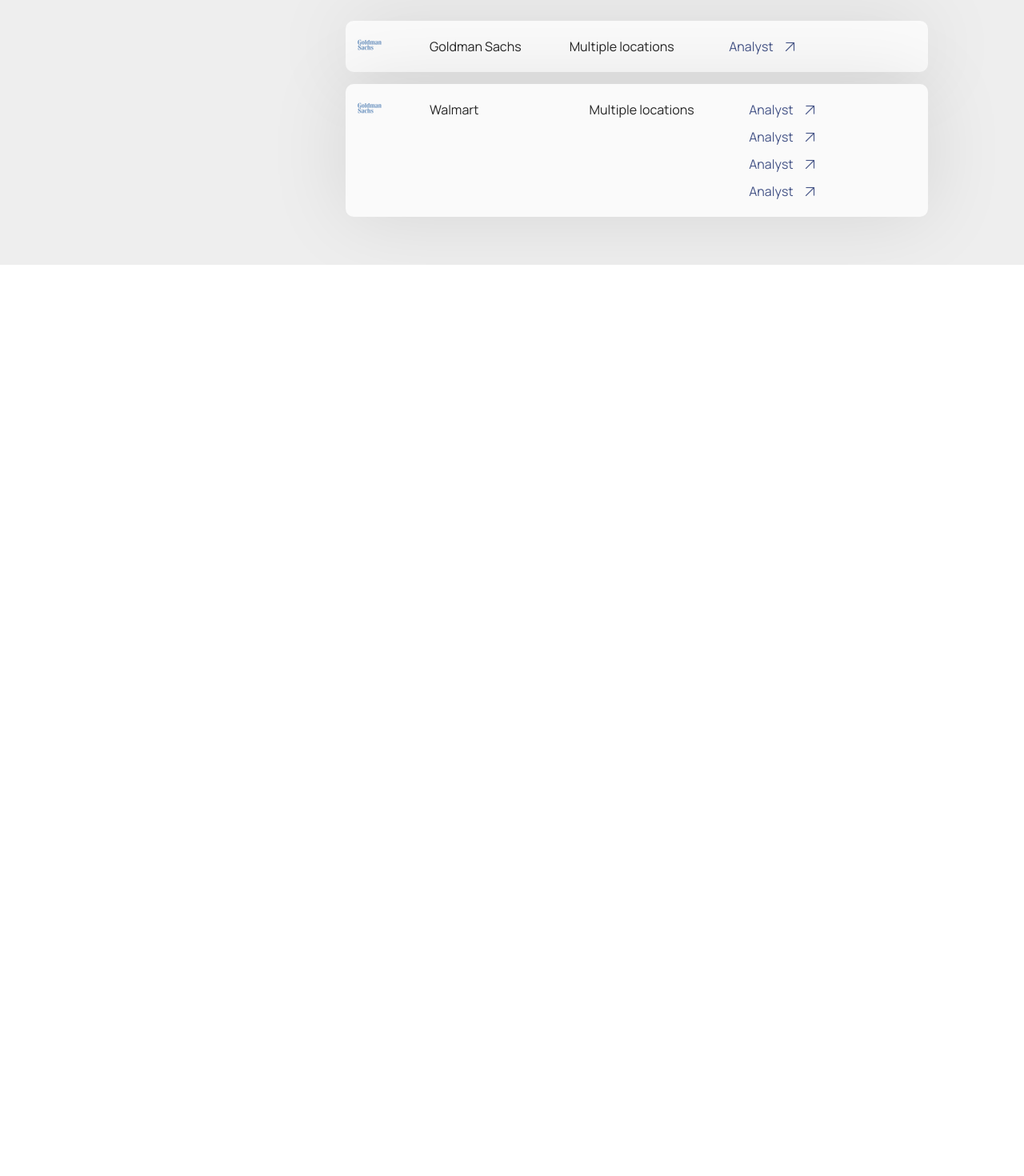
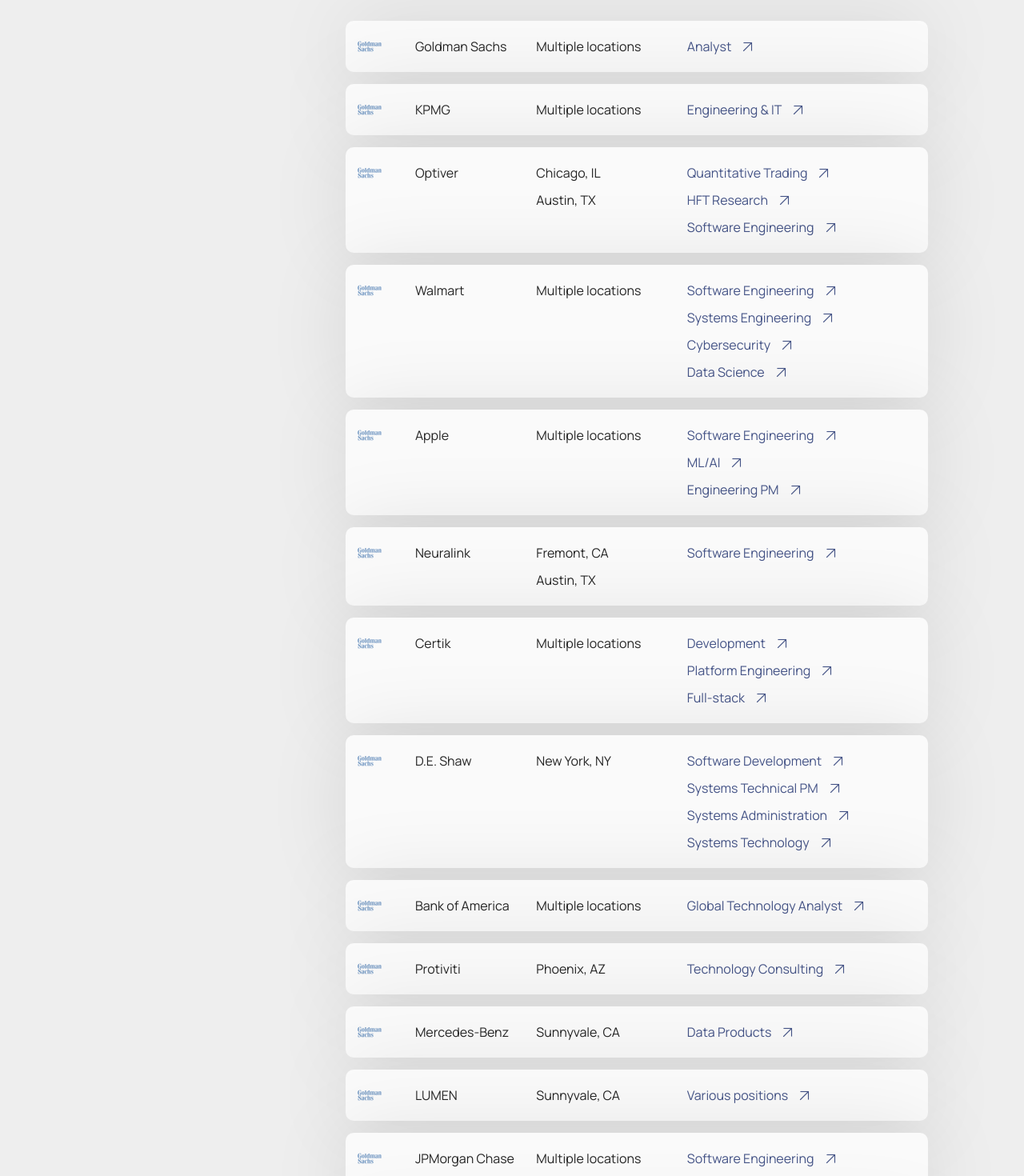
Before and after one commit to jennie7pm/CS160-Final-Project-Community, a React (Create React App) app: page /resources in a window 1280 px wide. Shown: the part 700-2170 px from the top of the page at 80% size. Before the commit the page ends 1031 px from the top, so only its background shows below. Built offline with nearby package versions, Linux system fonts and the light colour scheme; what @react-pdf/renderer would draw is missing.

Commit message:
added open position component

```diff
--- a/src/components/reousrces/Internship-Search.js
+++ b/src/components/reousrces/Internship-Search.js
@@ -8,8 +8,31 @@
 import OttaLogo from "./images/logos/otta.png";
 import ZiprecruiterLogo from "./images/logos/ziprecruiter.png";
 import GoldmanSachsLogo from "./images/logos/goldmansachs.png";
+import { useCallback } from "react";
 
-import { useCallback } from "react";
+function OpenPosition({ company, location, position }) {
+  return (
+    <div className="position-card">
+      <div className="company-container">
+        <img className="icon" alt={company.name} src={company.logo}></img>
+        <p>{company.name}</p>
+      </div>
+      <div className="location-container">
+        {location.map((loc, index) => (
+          <p key={index}>{loc}</p>
+        ))}
+      </div>
+      <div className="link-container">
+        {position.map((pos, index) => (
+          <button className="link-button" key={index}>
+            <p>{pos}</p>
+            <img className="small-icon" src={LinkIcon}></img>
+          </button>
+        ))}
+      </div>
+    </div>
+  );
+}
 
 export function InternshipSearch() {
   const openLinkedIn = useCallback(() => {
@@ -100,54 +123,94 @@
             <h2>Open Positions</h2>
           </div>
           <div className="resources-container">
-            <div className="position-card">
-              <img
-                className="icon"
-                alt="Goldman Sachs logo"
-                src={GoldmanSachsLogo}
-              ></img>
-              <p>Goldman Sachs</p>
-              <div className="column-container">
-                <p>Multiple locations</p>
-              </div>
-              <div className="column-container">
-                <button className="link-button">
-                  <p>Analyst</p>
-                  <img className="small-icon" src={LinkIcon}></img>
-                </button>
-              </div>
-            </div>
-            <div className="position-card">
-              <img
-                className="icon"
-                alt="Goldman Sachs logo"
-                src={GoldmanSachsLogo}
-              ></img>
-              <div className="column-container">
-                <p>Walmart</p>
-              </div>
-              <div className="column-container">
-                <p>Multiple locations</p>
-              </div>
-              <div className="column-container">
-                <button className="link-button">
-                  <p>Analyst</p>
-                  <img className="small-icon" src={LinkIcon}></img>
-                </button>
-                <button className="link-button">
-                  <p>Analyst</p>
-                  <img className="small-icon" src={LinkIcon}></img>
-                </button>
-                <button className="link-button">
-                  <p>Analyst</p>
-                  <img className="small-icon" src={LinkIcon}></img>
-                </button>
-                <button className="link-button">
-                  <p>Analyst</p>
-                  <img className="small-icon" src={LinkIcon}></img>
-                </button>
-              </div>
-            </div>
+            <OpenPosition
+              company={{ name: "Goldman Sachs", logo: GoldmanSachsLogo }}
+              location={["Multiple locations"]}
+              position={["Analyst"]}
+            />
+            <OpenPosition
+              company={{ name: "KPMG", logo: GoldmanSachsLogo }}
+              location={["Multiple locations"]}
+              position={["Engineering & IT"]}
+            />
+            <OpenPosition
+              company={{ name: "Optiver", logo: GoldmanSachsLogo }}
+              location={["Chicago, IL", "Austin, TX"]}
+              position={[
+                "Quantitative Trading",
+                "HFT Research",
+                "Software Engineering",
+              ]}
+            />
+            <OpenPosition
+              company={{ name: "Walmart", logo: GoldmanSachsLogo }}
+              location={["Multiple locations"]}
+              position={[
+                "Software Engineering",
+                "Systems Engineering",
+                "Cybersecurity",
+                "Data Science",
+              ]}
+            />
+            <OpenPosition
+              company={{ name: "Apple", logo: GoldmanSachsLogo }}
+              location={["Multiple locations"]}
+              position={["Software Engineering", "ML/AI", "Engineering PM"]}
+            />
+            <OpenPosition
+              company={{ name: "Neuralink", logo: GoldmanSachsLogo }}
+              location={["Fremont, CA", "Austin, TX"]}
+              position={["Software Engineering"]}
+            />
+            <OpenPosition
+              company={{ name: "Certik", logo: GoldmanSachsLogo }}
+              location={["Multiple locations"]}
+              position={["Development", "Platform Engineering", "Full-stack"]}
+            />
+            <OpenPosition
+              company={{ name: "D.E. Shaw", logo: GoldmanSachsLogo }}
+              location={["New York, NY"]}
+              position={[
+                "Software Development",
+                "Systems Technical PM",
+                "Systems Administration",
+                "Systems Technology",
+              ]}
+            />
+            <OpenPosition
+              company={{ name: "Bank of America", logo: GoldmanSachsLogo }}
+              location={["Multiple locations"]}
+              position={["Global Technology Analyst"]}
+            />
+            <OpenPosition
+              company={{ name: "Protiviti", logo: GoldmanSachsLogo }}
+              location={["Phoenix, AZ"]}
+              position={["Technology Consulting"]}
+            />
+            <OpenPosition
+              company={{ name: "Mercedes-Benz", logo: GoldmanSachsLogo }}
+              location={["Sunnyvale, CA"]}
+              position={["Data Products"]}
+            />
+            <OpenPosition
+              company={{ name: "LUMEN", logo: GoldmanSachsLogo }}
+              location={["Sunnyvale, CA"]}
+              position={["Various positions"]}
+            />
+            <OpenPosition
+              company={{ name: "JPMorgan Chase", logo: GoldmanSachsLogo }}
+              location={["Multiple locations"]}
+              position={["Software Engineering", "AI and Data Science"]}
+            />
+            <OpenPosition
+              company={{ name: "Citadel", logo: GoldmanSachsLogo }}
+              location={["Multiple locations"]}
+              position={[
+                "Software Engineering",
+                "Investment and Trading",
+                "Quant Research",
+              ]}
+            />
           </div>
         </div>
       </div>
--- a/src/components/reousrces/Resources.css
+++ b/src/components/reousrces/Resources.css
@@ -142,7 +142,7 @@
     align-self: stretch;
     padding: 15px;
     align-items: flex-start;
-    gap: 60px;
+    gap: 2%;
     border-radius: 10px;
     background: var(--background-secondary, #FAFAFA);
     box-shadow: 0px 0px 100px 0px rgba(0, 0, 0, 0.10);
@@ -186,12 +186,27 @@
     align-self: center;
 }
 
-.column-container {
+.company-container {
+    display: flex;
+    width: 30%;
+    align-items: center;
+    gap: 20%;
+    flex-shrink: 0;
+}
+
+.location-container {
     display: flex;
     flex-direction: column;
     justify-content: center;
     align-items: flex-start;
-    width: 20%;
+    width: 25%;
+}
+
+.link-container {
+    display: flex;
+    flex-direction: column;
+    justify-content: center;
+    align-items: flex-start;
 }
 
 /* .button-icons2,
```
